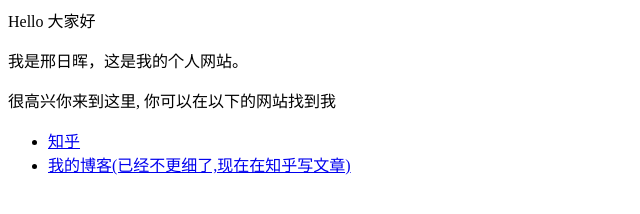
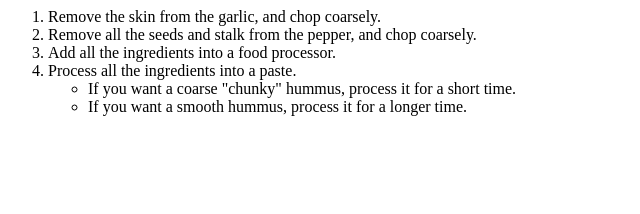
Before and after one commit to x-hui6/x-hui6.github.io, a plain HTML site: page index.html in a window 1280 px wide. Shown: the whole page, without its empty margins (0-640 px from the left). Drawn offline with Linux system fonts and the light colour scheme.

Commit message:
Update index.html

```diff
--- a/index.html
+++ b/index.html
@@ -1,8 +1,11 @@
-<p>Hello 大家好</p>
-<p>我是邢日晖，这是我的个人网站。 </p>
-<p>很高兴你来到这里, 你可以在以下的网站找到我</p>
-
-<ul>
-  <li> <a href="https://www.zhihu.com/people/AJLoveChina">知乎</a> </li>
-  <li> <a href="http://hejie.nigeerhuo.com">我的博客(已经不更细了,现在在知乎写文章)</a> </li>
-</ul>
+<ol>
+  <li>Remove the skin from the garlic, and chop coarsely.</li>
+  <li>Remove all the seeds and stalk from the pepper, and chop coarsely.</li>
+  <li>Add all the ingredients into a food processor.</li>
+  <li>Process all the ingredients into a paste.
+    <ul>
+      <li>If you want a coarse "chunky" hummus, process it for a short time.</li>
+      <li>If you want a smooth hummus, process it for a longer time.</li>
+    </ul>
+  </li>
+</ol>
```
